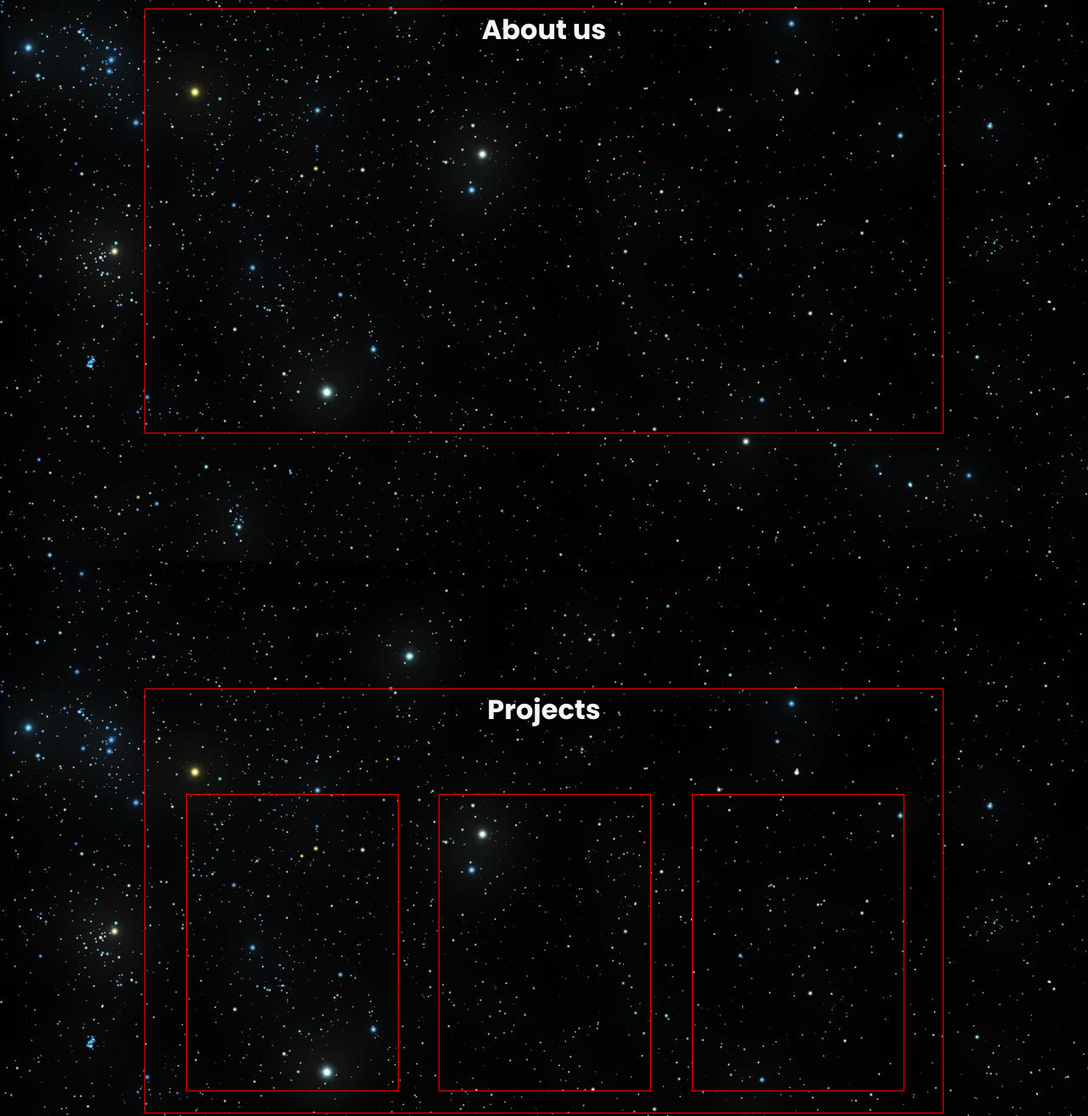
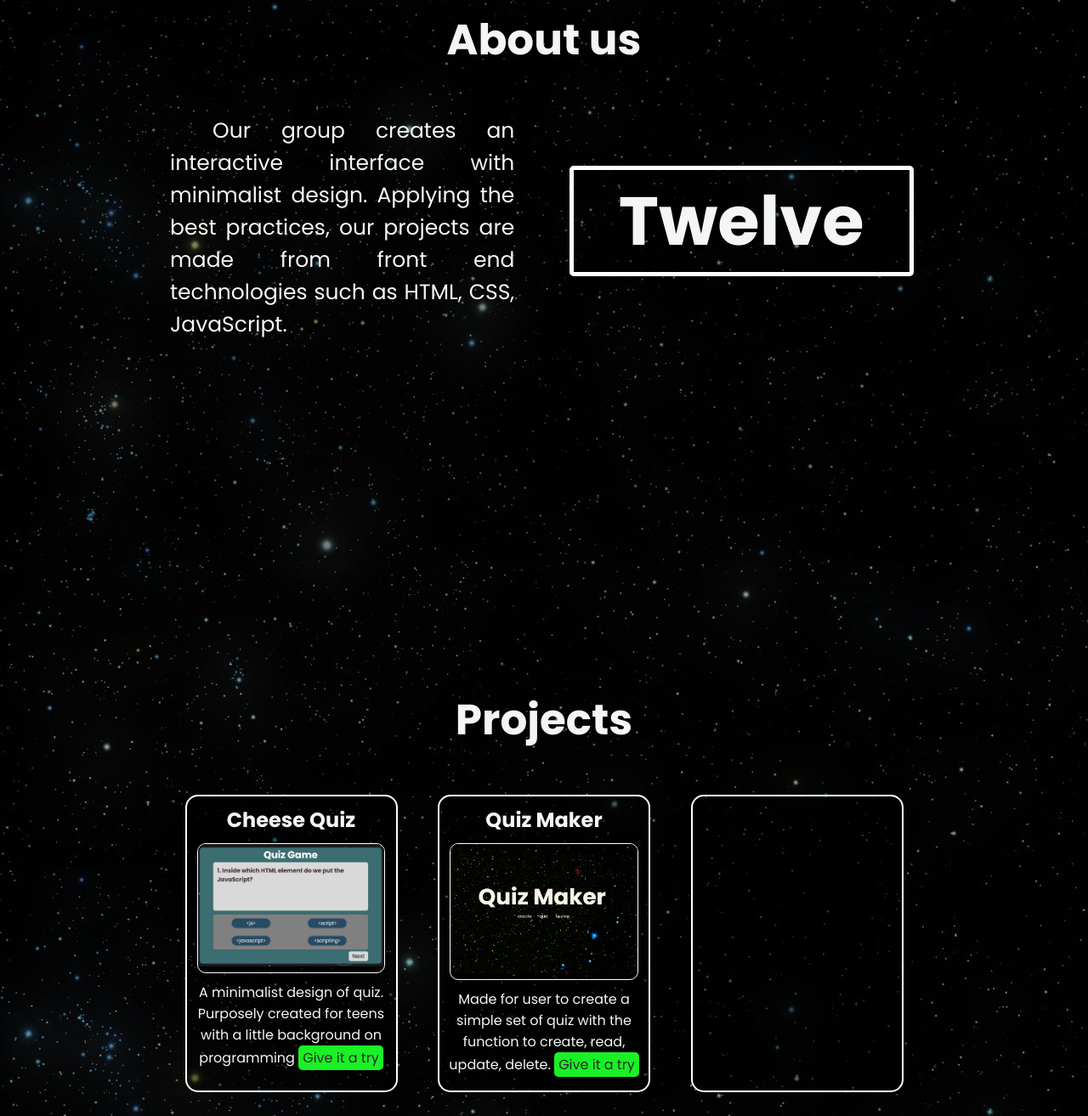
Before and after one commit to grimeo/twelve, a plain HTML site: page index.html in a window 1280 px wide. Shown: the part 940-2253 px from the top of the page at 85% size. Drawn offline with Linux system fonts and the light colour scheme.

Commit message:
finish: about, projects

```diff
--- a/css/index.css
+++ b/css/index.css
@@ -1,5 +1,8 @@
 @import 'main.css';
 
+body{
+    background: url('../imgs/front-bg.jpg');
+}
 #front{
     display: block;
     width: 100%;
@@ -317,42 +320,102 @@
 .page-title{
     text-align: center;
     color: whitesmoke;
+    font-size: 50px;
 }
 
 #about-container{
     width:100%;
     height: 100vh;
-    background: url('../imgs/front-bg.jpg');
+    background-color: rgba(0,0,0,.5);
+    /* background: url('../imgs/front-bg.jpg'); */
 }
     #about-wrapper{
         width: 940px;
         height:500px;
-        border: 1px solid red;
         -ms-transform: translate3d(calc(calc(100vw - 940px) / 2), calc(calc(100vh - 500px) / 2), 0);
         transform: translate3d(calc(calc(100vw - 940px) / 2), calc(calc(100vh - 500px) / 2), 0);
+    }
+    .left,
+    .right {
+        display: inline-block;
+        vertical-align: top;
+        width: 49.5%;
+        height: 400px;
+        padding: 30px;
+        font-size: 18px;
+    }
+    .left p {
+        display: block;
+        text-align:justify;
+        text-indent: 50px;
+        font-size: 25px;
+        margin-top: 20px;
+        color: whitesmoke
+    }
+    #twelve-logo{
+        color: whitesmoke;
+        border: 5px solid white;
+        border-radius: 5px;
+        font-size: 80px;
+        text-align: center;
+        margin-top: 80px;
     }
 
 #project-container{
     width:100%;
     height: 100vh;
-    background: url('../imgs/front-bg.jpg');
+    background-color: rgba(0,0,0,.4);
 }
     #project-content{
         width: 940px;
         height:500px;
-        border: 1px solid red;
         -ms-transform: translate3d(calc(calc(100vw - 940px) / 2), calc(calc(100vh - 500px) / 2), 0);
         transform: translate3d(calc(calc(100vw - 940px) / 2), calc(calc(100vh - 500px) / 2), 0);
     }
         .projects{
             display: inline-block;
+            vertical-align: top;
             width: 250px;
             height: 350px;
-            border: 1px solid red;
-            -ms-transform: translate3d(0, calc(calc(500px - 350px) / 2), 0);
-            transform: translate3d(0, calc(calc(500px - 350px) / 2), 0);
+            border: 2px solid White;
+            background-color: rgba(0,0,0,.4);
+            border-radius: 15px;
+            margin-top: 50px;
             margin-left: 47.5px;
         }
+        .projects p{
+            color: whitesmoke;
+            padding: 10px;
+            text-align: center;
+        }
+            #try{
+                display: inline-block;
+
+                color: #272727;
+                background-color: #1af025;
+                border-radius: 5px;
+                text-decoration: none;
+                padding: 2px 5px;
+            }
+        .proj-img-container{
+            display: block;
+            border: 1px solid white;
+            border-radius: 10px;
+            overflow: hidden;
+            margin:auto;
+            width: 90%;
+        }
+        img{
+            width: 100%;
+            height: auto;
+        }
+            #project-title-1,
+            #project-title-2,
+            #project-title-3{
+                color: whitesmoke;
+                padding:10px;
+                text-align: center;
+            }
 
 
 #contributors-container{
--- a/index.html
+++ b/index.html
@@ -15,7 +15,6 @@
         <li class="main-nav"><a class="main-nav-btn main-nav" href="#project-container">Projects</a></li>
         <li class="main-nav"><a class="main-nav-btn main-nav" id="nav-login-btn">Login</a></li>
     </ul>
-
     <div id="front">
         <div id="eclipse-container">
             <div id="moon">
@@ -59,7 +58,14 @@
     <div id="about-container">
         <div id="about-wrapper">
             <h1 class="page-title">About us</h1>
-            <div id="row1"></div>
+            <div id="about-content">
+                <div class="left">
+                    <p>Our group creates an interactive interface with minimalist design. Applying the best practices, our projects are made from front end technologies such as HTML, CSS, JavaScript.</p>
+                </div>
+                <div class="right">
+                    <h1 id="twelve-logo">Twelve</h1>
+                </div>
+            </div>
         </div>
     </div>
 
@@ -67,11 +73,19 @@
         <div id="project-content">
             <h1 class="page-title">Projects</h1>
             <div class="projects" id="project-quiz">
-
+                <h2 id="project-title-1">Cheese Quiz</h2>
+                <div class="proj-img-container">
+                    <img src="imgs/cheesequiz-thumb.jpg" alt="">
+                </div>
+                <p>A minimalist design of quiz. Purposely created for teens with a little background on programming <a id="try" href="https://grimeo.github.io/CheeseQuiz/">Give it a try</a></p>
             </div><!--
 
             --><div class="projects" id="project-2">
-
+                <h2 id="project-title-2">Quiz Maker</h2>
+                <div class="proj-img-container">
+                    <img src="imgs/quizmaker-thumb.jpg" >
+                </div>
+                <p>Made for user to create a simple set of quiz with the function to create, read, update, delete. <a id="try" href="https://grimeo.github.io/quiz-maker/">Give it a try</a></p>
             </div><!--
 
             --><div class="projects" id="project-3">
```
Also changed, not shown: imgs/cheesequiz-thumb.jpg (added), imgs/quizmaker-thumb.jpg (added).
